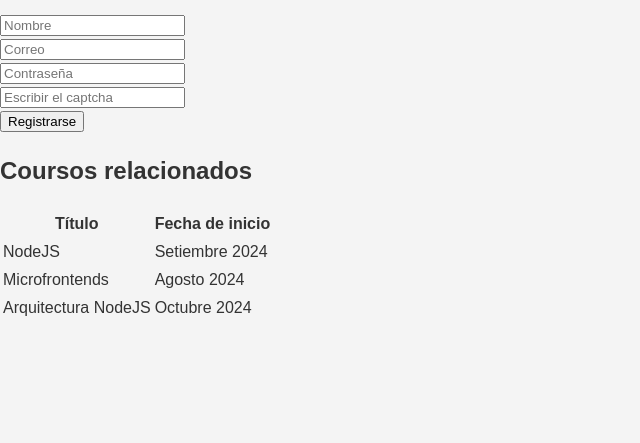
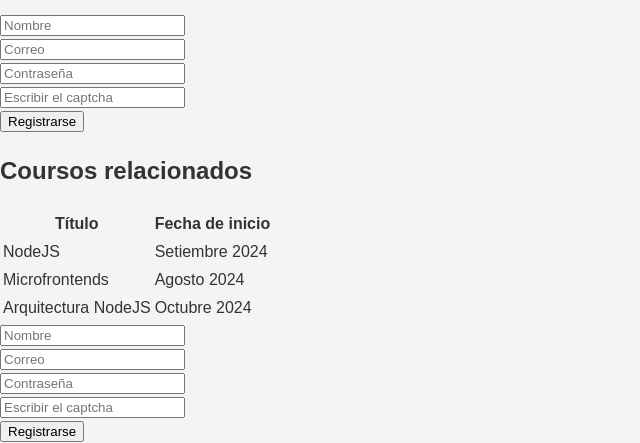
Before and after one commit to cursosdevfull/Javascript_Group05, a plain HTML site: page index.html in a window 1280 px wide. Shown: the part 441-884 px from the top of the page, without its empty margins (0-640 px from the left). Before the commit the page ends 800 px from the top, so only its background shows below. Drawn offline with Linux system fonts and the light colour scheme.

Commit message:
captcha added

```diff
--- a/index.html
+++ b/index.html
@@ -45,6 +45,14 @@
       </tbody>
     </table>
 
+    <form action="register.php">
+      <input type="text" placeholder="Nombre" /><br />
+      <input type="email" placeholder="Correo" required /><br />
+      <input type="password" placeholder="Contraseña" required /><br />
+      <input type="text" placeholder="Escribir el captcha" /><br />
+      <input type="submit" value="Registrarse" />
+    </form>
+
     <script>
       const currentDate = new Date();
       const p = document.getElementById("currentDate");
```
